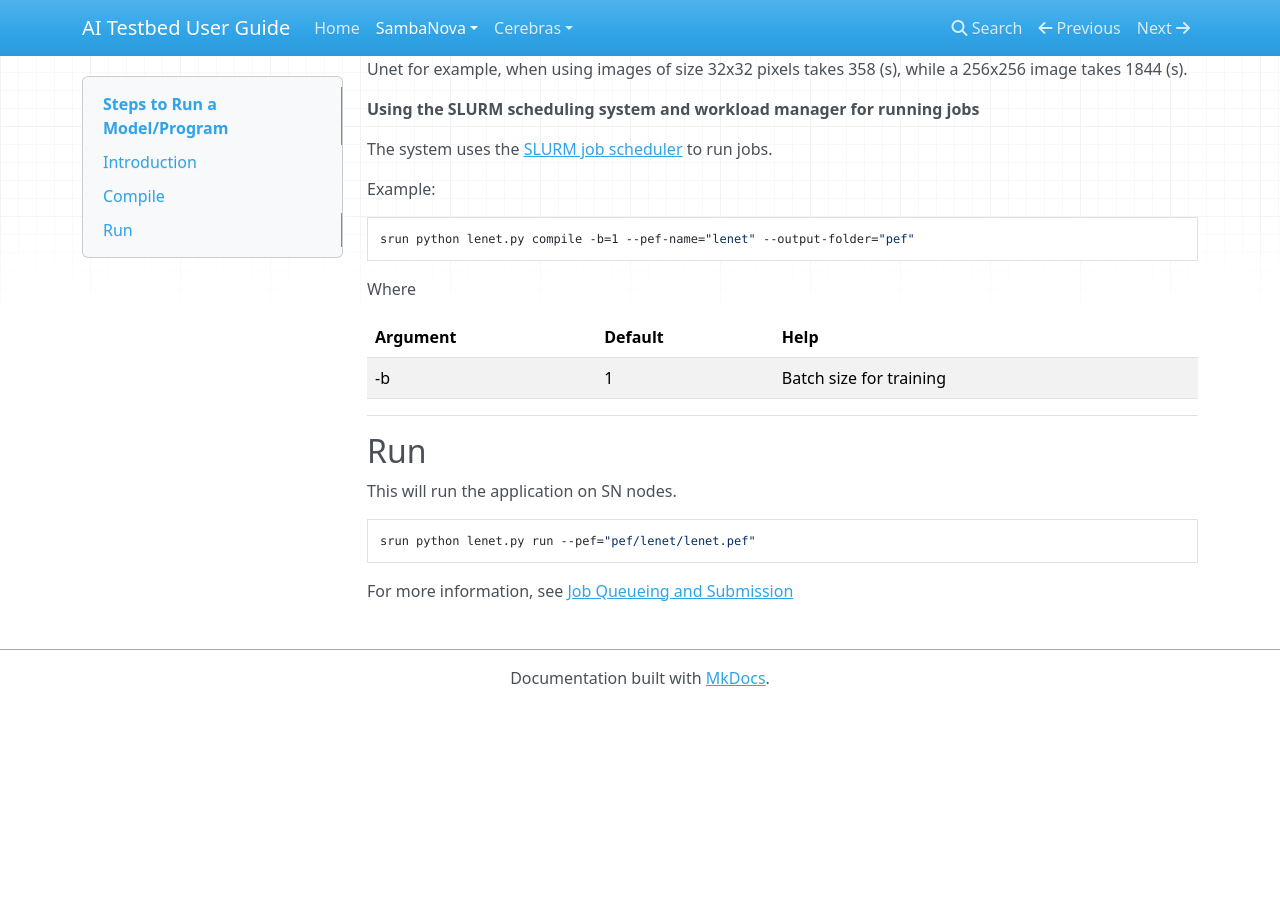
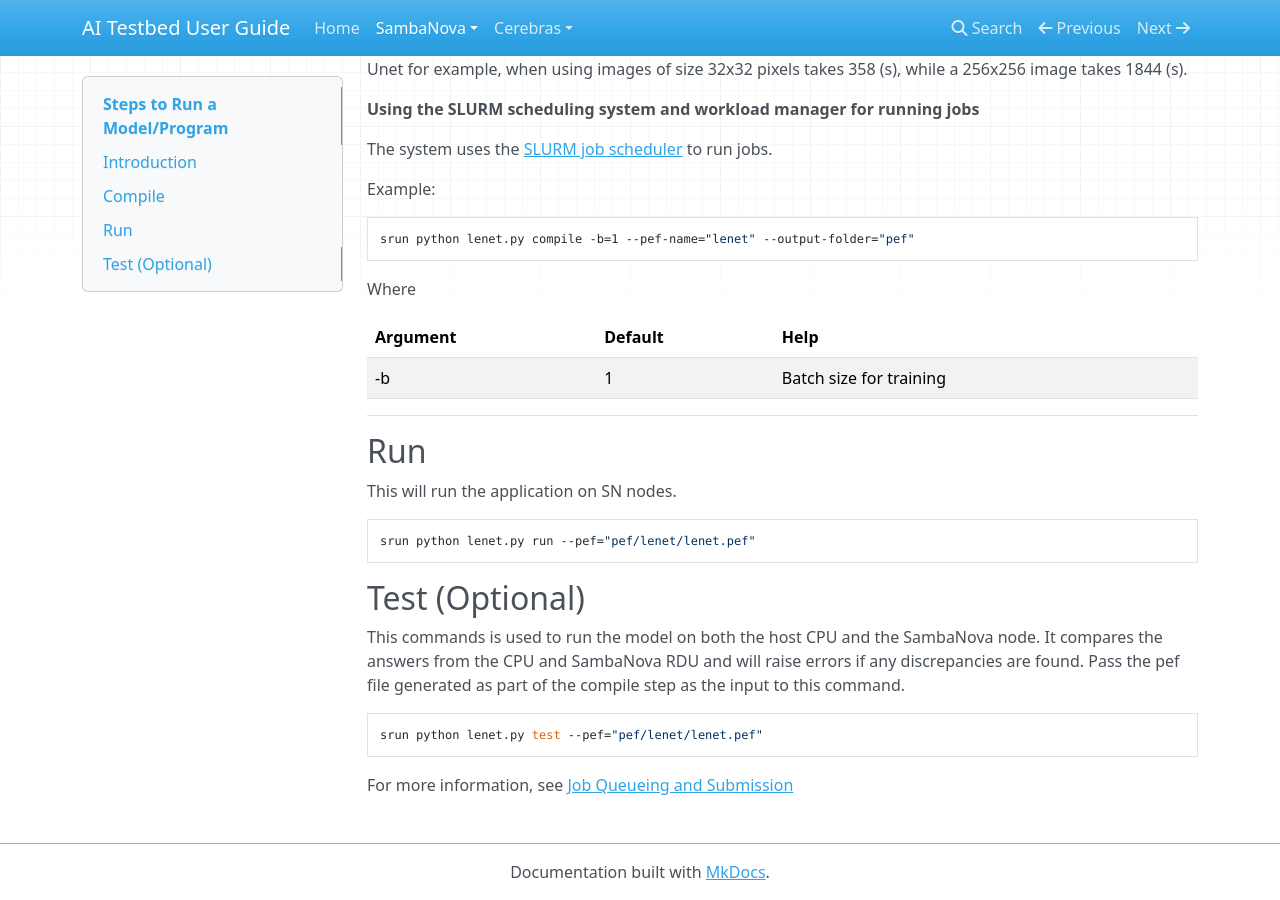
Before and after one commit to argonne-lcf/ai-testbed-userdocs, an MkDocs documentation site: the page built from docs/sambanova/Steps-to-run-a-model-or-program.md, in a window 1280 px wide and 900 px high, scrolled down 578 px. Built offline with MkDocs 1.6.1, drawn with Linux system fonts in a browser that asks for light colours; nearby versions of some CDN libraries; before the commit the page ends 1284 px from its top, so only the background shows below that.

Commit message:
Update Steps-to-run-a-model-or-program.md

````diff
--- a/docs/sambanova/Steps-to-run-a-model-or-program.md
+++ b/docs/sambanova/Steps-to-run-a-model-or-program.md
@@ -55,4 +55,12 @@ This will run the application on SN nodes.
 srun python lenet.py run --pef="pef/lenet/lenet.pef"
 ```
 
+## Test (Optional)
+
+This commands is used to run the model on both the host CPU and the SambaNova node.  It compares the answers from the CPU and SambaNova RDU and will raise errors if any discrepancies are found. Pass the pef file generated as part of the compile step as the input to this command.
+```bash
+srun python lenet.py test --pef="pef/lenet/lenet.pef"
+```
+
+
 For more information, see [Job Queueing and Submission](Job-Queuing-and-Submission.md)
````
